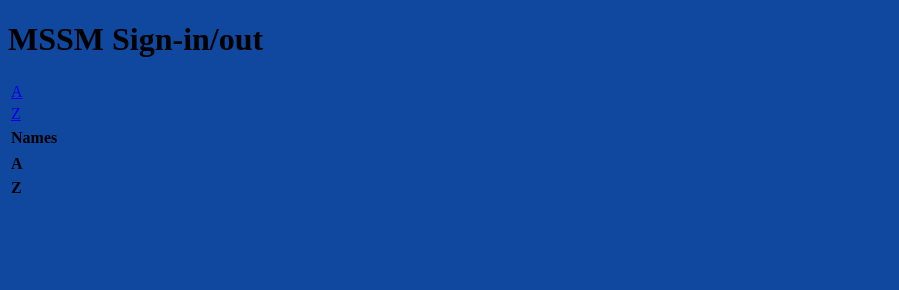
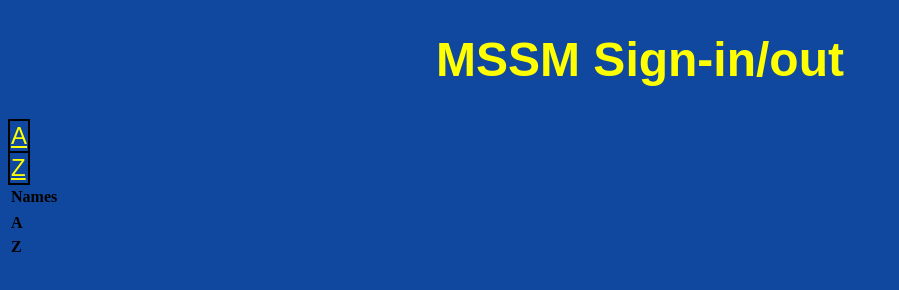
Before and after one commit to ChrisWeldon/MSSMsign-in-out, a website: page public/index.html in a window 1280 px wide. Shown: the whole page, without its empty margins (0-899 px from the left). Drawn offline with nearby package versions, Linux system fonts and the light colour scheme.

Commit message:
Updated style.css

```diff
--- a/public/style.css
+++ b/public/style.css
@@ -2,3 +2,33 @@ body
 {
   background-color: #0f489e;
 }
+h1
+{
+  text-align: center;
+  color: #FFFF00;
+  font-family: sans-serif;
+  font-size: 48px;
+}
+
+#buttonArray
+{
+  color: #ffff00;
+  font-family: sans-serif;
+  font-size: 24px;
+border-width: 2px;
+  border-color: #000;
+  border-style: solid;
+  border-collapse: collapse;
+}
+
+#buttonArray th,td
+{
+  border-width: 2px;
+  border-color: #000;
+  border-style: solid;
+}
+
+#buttonArray a
+{
+  color:inherit;
+}
```
